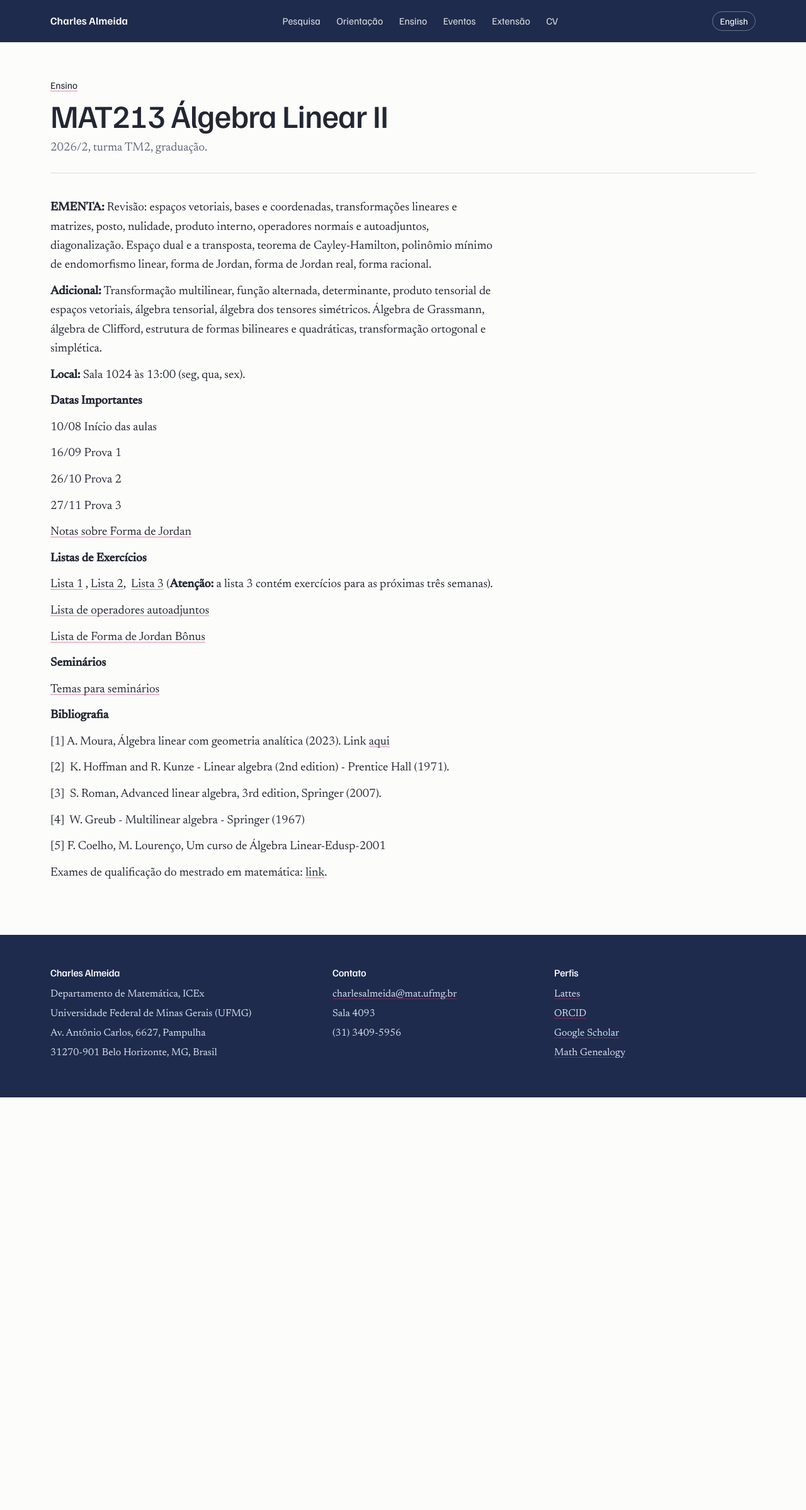
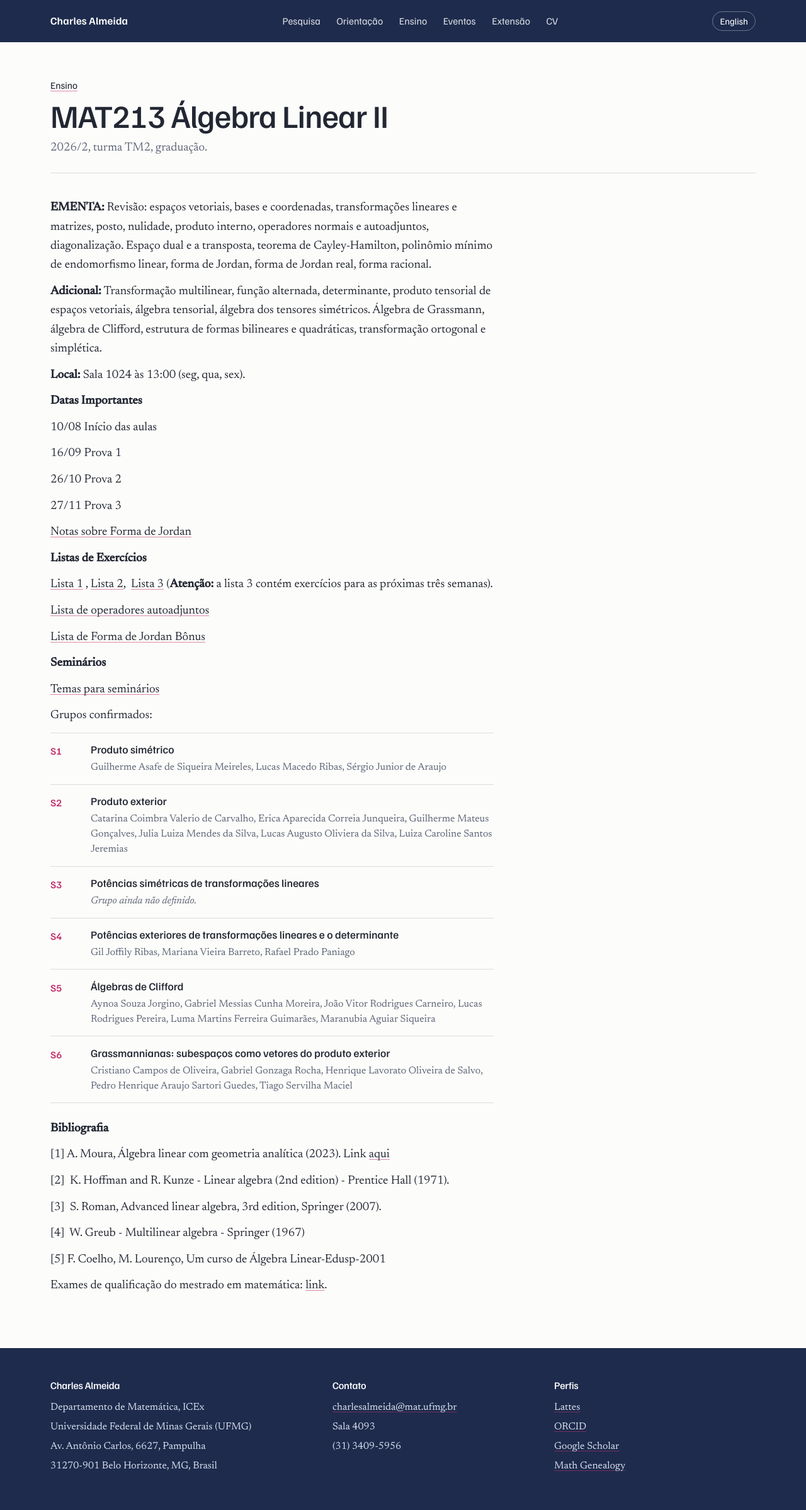
Before and after one commit to charlesalmd/charlesalmd.github.io, a Jekyll site: the page built from pt/ensino/2026-2/mat213/index.md, in a window 1280 px wide. Shown: the whole page at 63% size. Built offline with Jekyll 4.4.1, drawn with Linux system fonts in a browser that asks for light colours; before the commit the page ends 1742 px from its top, so only the background shows below that.

Commit message:
MAT213: lista os grupos de seminário confirmados
Grupos em _data/seminarios/mat213_2026_2.yml, renderizados por _includes/seminarios.html
na página da disciplina, abaixo do link dos temas.

Co-Authored-By: Claude Opus 5.5 <noreply@anthropic.com>

```diff
--- /dev/null
+++ b/_data/seminarios/mat213_2026_2.yml
@@ -0,0 +1,44 @@
+# Grupos de seminário da MAT213, 2026/2, turma TM2.
+# Temas conforme pt/ensino/2026-2/mat213/temas-seminarios.pdf.
+# Grupos confirmados por e-mail em 09/11/2026. Tema sem grupo: integrantes vazio.
+- codigo: S1
+  tema: Produto simétrico
+  integrantes:
+    - Guilherme Asafe de Siqueira Meireles
+    - Lucas Macedo Ribas
+    - Sérgio Junior de Araujo
+- codigo: S2
+  tema: Produto exterior
+  integrantes:
+    - Catarina Coimbra Valerio de Carvalho
+    - Erica Aparecida Correia Junqueira
+    - Guilherme Mateus Gonçalves
+    - Julia Luiza Mendes da Silva
+    - Lucas Augusto Oliviera da Silva
+    - Luiza Caroline Santos Jeremias
+- codigo: S3
+  tema: Potências simétricas de transformações lineares
+  integrantes: []
+- codigo: S4
+  tema: Potências exteriores de transformações lineares e o determinante
+  integrantes:
+    - Gil Joffily Ribas
+    - Mariana Vieira Barreto
+    - Rafael Prado Paniago
+- codigo: S5
+  tema: Álgebras de Clifford
+  integrantes:
+    - Aynoa Souza Jorgino
+    - Gabriel Messias Cunha Moreira
+    - João Vitor Rodrigues Carneiro
+    - Lucas Rodrigues Pereira
+    - Luma Martins Ferreira Guimarães
+    - Maranubia Aguiar Siqueira
+- codigo: S6
+  tema: "Grassmannianas: subespaços como vetores do produto exterior"
+  integrantes:
+    - Cristiano Campos de Oliveira
+    - Gabriel Gonzaga Rocha
+    - Henrique Lavorato Oliveira de Salvo
+    - Pedro Henrique Araujo Sartori Guedes
+    - Tiago Servilha Maciel
--- /dev/null
+++ b/_includes/seminarios.html
@@ -0,0 +1,19 @@
+{%- comment -%}
+  Grupos de seminário de uma disciplina. Parâmetro: grupos (lista de _data/seminarios/*.yml),
+  com codigo, tema e integrantes.
+{%- endcomment -%}
+<ul class="seminarios">
+{%- for g in include.grupos %}
+  <li>
+    <span class="sem-codigo">{{ g.codigo }}</span>
+    <div>
+      <p class="sem-tema">{{ g.tema }}</p>
+      {%- if g.integrantes.size > 0 %}
+      <p class="sem-grupo">{{ g.integrantes | join: ", " }}</p>
+      {%- else %}
+      <p class="sem-grupo sem-aberto">Grupo ainda não definido.</p>
+      {%- endif %}
+    </div>
+  </li>
+{%- endfor %}
+</ul>
--- a/assets/css/main.css
+++ b/assets/css/main.css
@@ -267,3 +267,12 @@ footer li{margin:0 0 .35rem}
 .trilha{font-family:var(--display);font-size:.95rem;margin:0 0 .6rem}
 .disciplina p{margin:0 0 .7rem}
 .disciplina strong{font-weight:600}
+
+/* grupos de seminario */
+.seminarios{list-style:none;padding:0;margin:.4rem 0 1.6rem;border-top:1px solid var(--regua)}
+.seminarios li{display:grid;grid-template-columns:3rem 1fr;gap:1rem;padding:.9rem 0;border-bottom:1px solid var(--regua);margin:0}
+.sem-codigo{font-family:var(--display);font-weight:600;font-size:1rem;color:var(--buganvilia);padding-top:.12rem;font-variant-numeric:tabular-nums}
+.disciplina .sem-tema{font-family:var(--display);font-weight:500;font-size:1.08rem;line-height:1.35;margin:0 0 .3rem}
+.disciplina .sem-grupo{color:var(--cinza);font-size:1rem;line-height:1.5;margin:0}
+.sem-aberto{font-style:italic}
+@media (max-width:420px){.seminarios li{grid-template-columns:2.4rem 1fr;gap:.7rem}}
--- a/pt/ensino/2026-2/mat213/index.md
+++ b/pt/ensino/2026-2/mat213/index.md
@@ -33,6 +33,10 @@ lang: pt
 
 [Temas para seminários](temas-seminarios.pdf)
 
+Grupos confirmados:
+
+{% include seminarios.html grupos=site.data.seminarios.mat213_2026_2 %}
+
 <strong>Bibliografia</strong>
 
 [1] A. Moura, Álgebra linear com geometria analítica (2023). Link [aqui](https://www.ime.unicamp.br/~aamoura/Ensino/Ensino.html)
```
